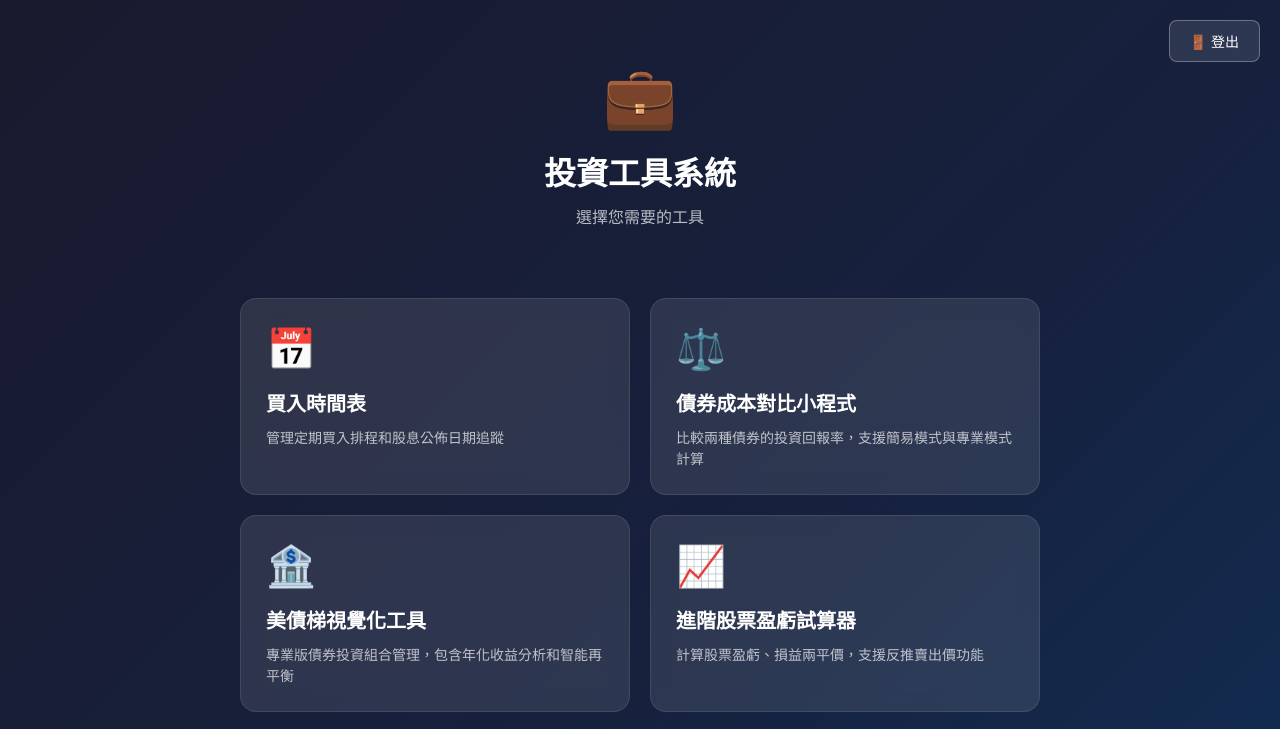
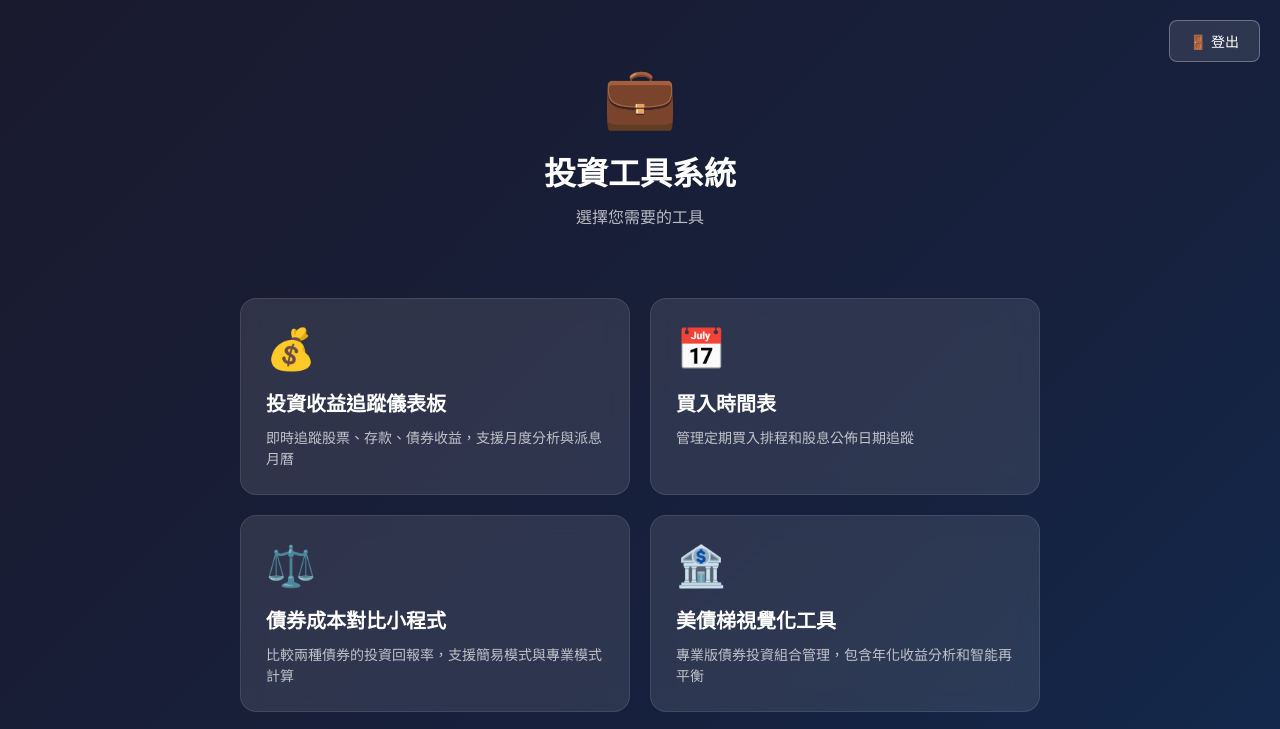
Before and after one commit to ritalwc/my-investment-app, a plain HTML site: page guide.html in a window 1280 px wide. Shown: the top 729 px of the page. Drawn offline with Linux system fonts and the light colour scheme; sample sign-in values are in the browser's storage.

Commit message:
Update guide.html

```diff
--- a/guide.html
+++ b/guide.html
@@ -165,7 +165,11 @@
         </header>
 
         <div class="tools-grid">
-
+            <a href="dividendtrack.html" class="tool-card">
+                <div class="tool-icon">💰</div>
+                <div class="tool-title">投資收益追蹤儀表板</div>
+                <div class="tool-desc">即時追蹤股票、存款、債券收益，支援月度分析與派息月曆</div>
+            </a>
             <a href="buyinschedule.html" class="tool-card">
                 <div class="tool-icon">📅</div>
                 <div class="tool-title">買入時間表</div>
```
